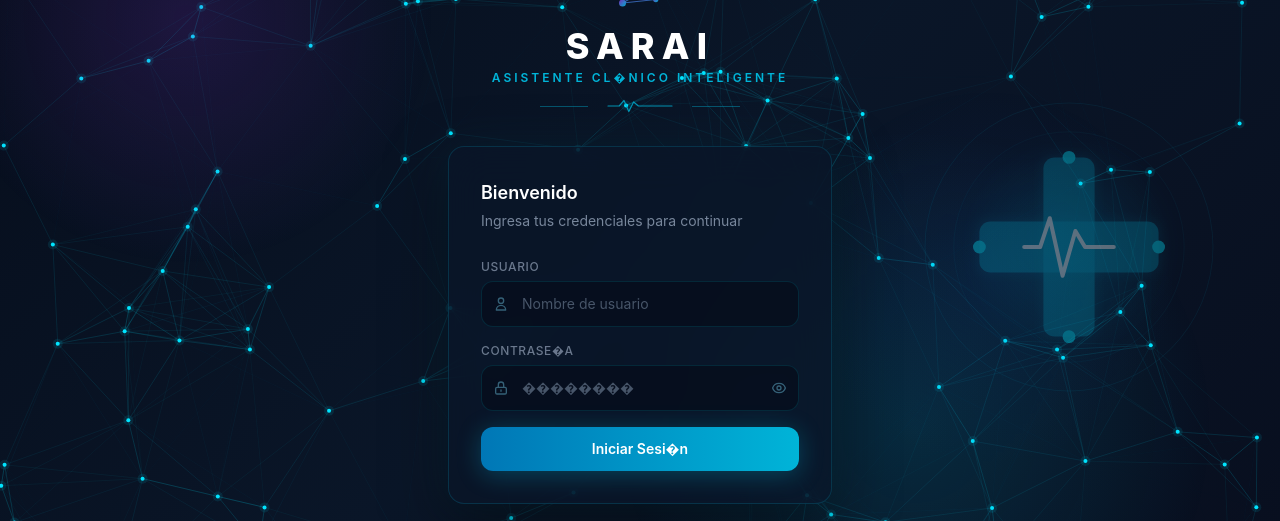
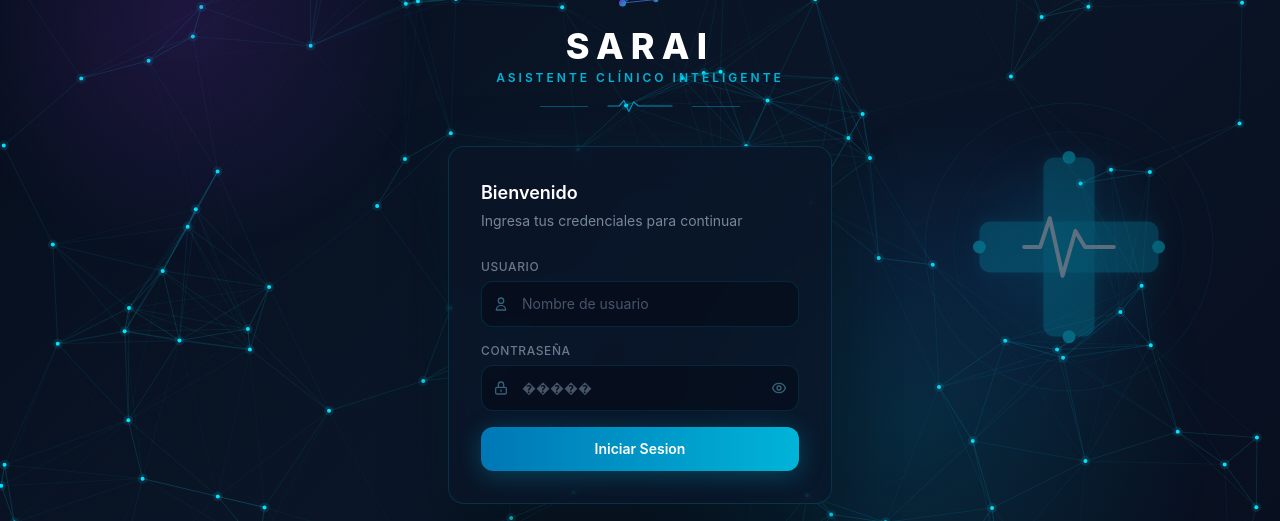
Before and after one commit to B4ST1D4S/SARAI, a React (Vite) app in the folder frontend/: page / in a window 1280 px wide. Shown: the part 153-674 px from the top of the page. Built offline with nearby package versions, Linux system fonts and the light colour scheme.

Commit message:
caracteres

```diff
--- a/frontend/src/pages/AuthPage.tsx
+++ b/frontend/src/pages/AuthPage.tsx
@@ -3,7 +3,7 @@ import { motion } from 'framer-motion';
 import { login } from '../services/api';
 import NeuralCanvas from '../components/NeuralCanvas';
 
-/* ?? Cruz m�dica SVG con glow ??????????????????????????????????????? */
+/* ?? Cruz médica SVG con glow ??????????????????????????????????????? */
 function MedicalCross() {
   return (
     <svg viewBox="0 0 200 200" className="w-full h-full" fill="none">
@@ -123,7 +123,7 @@ export default function AuthPage() {
              style={{ background: 'radial-gradient(circle, #1E40AF 0%, transparent 70%)' }} />
       </div>
 
-      {/* ?? Cruz m�dica decorativa (derecha) ?? */}
+      {/* ?? Cruz médica decorativa (derecha) ?? */}
       <div className="absolute right-[4%] top-1/2 -translate-y-1/2 w-[320px] h-[320px] opacity-40 pointer-events-none hidden lg:block">
         <MedicalCross />
       </div>
@@ -146,9 +146,9 @@ export default function AuthPage() {
           </h1>
           <p className="text-xs font-semibold tracking-[0.25em] uppercase mt-1"
              style={{ color: '#00B4D8' }}>
-            Asistente Cl�nico Inteligente
+            Asistente Clínico Inteligente
           </p>
-          {/* L�nea EKG */}
+          {/* Línea EKG */}
           <div className="flex items-center justify-center gap-3 mt-3">
             <div className="h-px w-12 opacity-40" style={{ background: '#00B4D8' }} />
             <svg viewBox="0 0 80 20" className="w-20 h-4" fill="none">
@@ -218,7 +218,7 @@ export default function AuthPage() {
             <div>
               <label className="block text-xs font-medium mb-1.5 uppercase tracking-wider"
                      style={{ color: 'rgba(148,163,184,0.7)' }}>
-                Contrase�a
+                Contraseña
               </label>
               <div className="relative">
                 <span className="absolute left-3 top-1/2 -translate-y-1/2" style={{ color: 'rgba(100,180,210,0.5)' }}>
@@ -228,7 +228,7 @@ export default function AuthPage() {
                 </span>
                 <input
                   type={showPass ? 'text' : 'password'}
-                  name="password" placeholder="��������"
+                  name="password" placeholder="�����"
                   value={formData.password} onChange={handleChange}
                   required autoComplete="current-password"
                   className="w-full pl-10 pr-10 py-3 rounded-xl text-white text-sm placeholder-slate-600 focus:outline-none transition"
@@ -275,7 +275,7 @@ export default function AuthPage() {
                   </svg>
                   Verificando...
                 </span>
-              ) : 'Iniciar Sesi�n'}
+              ) : 'Iniciar Sesion'}
             </button>
           </form>
         </div>
```
